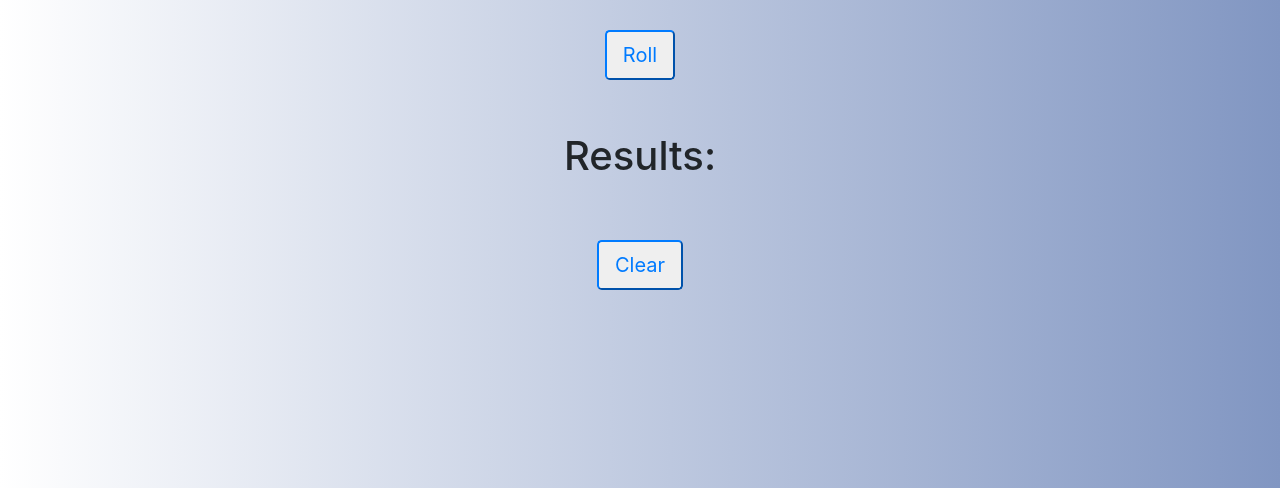
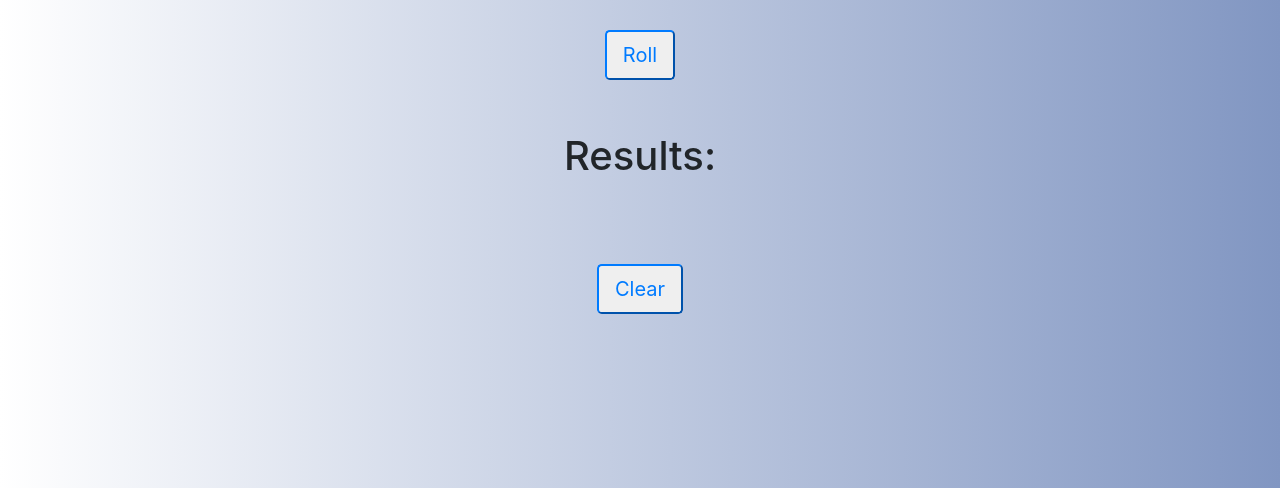
Before and after one commit to MRP900/firstPWA, a PHP site: page / in a window 1280 px wide. Shown: the part 210-698 px from the top of the page. Run offline with PHP 8.4, Linux system fonts and the light colour scheme.

Commit message:
index.html: margin, result

```diff
--- a/css/style.css
+++ b/css/style.css
@@ -27,6 +27,7 @@ body {
 }
 
 #results {
+  margin: 1em auto;
   text-align: center;
   display: flex;
   flex-direction: row;
```
